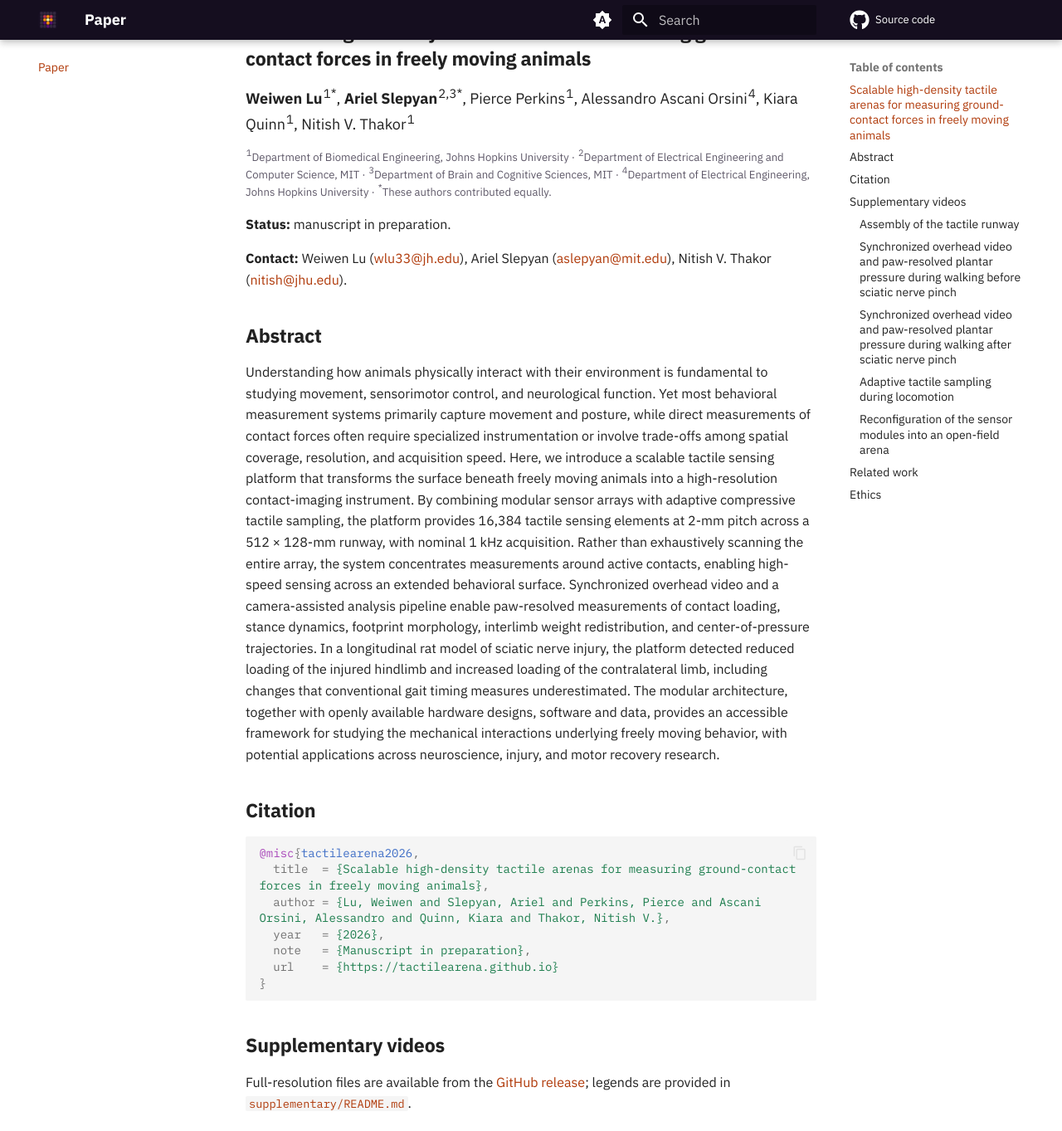
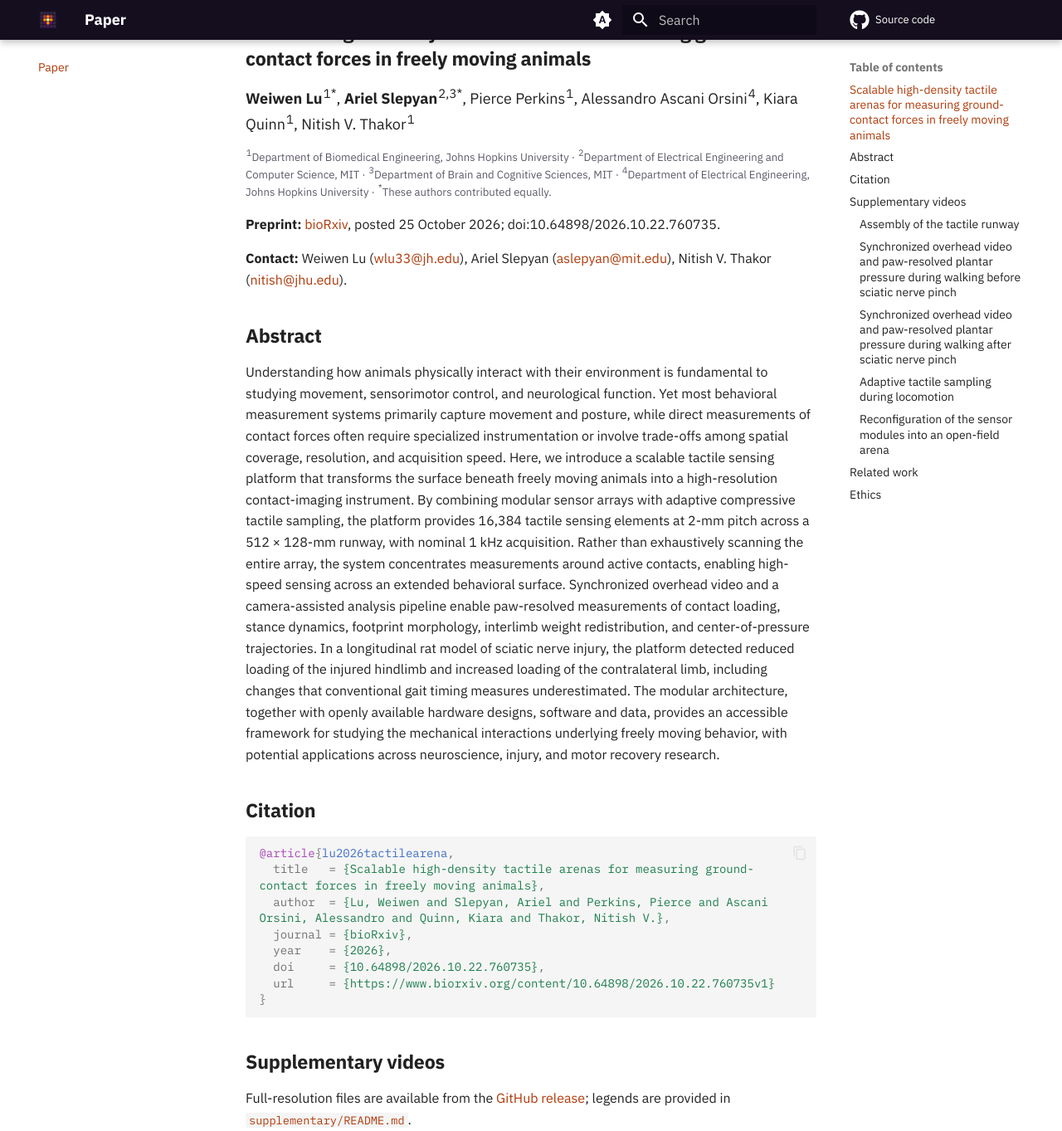
Before and after one commit to tactilearena/tactilearena.github.io, an MkDocs documentation site: the page built from docs/paper.md, in a window 1280 px wide and 1400 px high, scrolled down 202 px, cut to the strip 0-1363 px from the top of the window. Shown: the whole strip at 83% size. Built offline with MkDocs 1.6.1 and Material for MkDocs 9.7.7, drawn with Linux system fonts in a browser that asks for light colours; comment, search, counter and statistics services are not loaded.

Commit message:
Preprint posted on bioRxiv (doi:10.64898/2026.10.22.760735)
- Home: 'Preprint' button and preprint citation; Paper page: preprint link and citation
- README, CITATION.cff (preferred-citation), supplementary legends and release notes cite the preprint

````diff
--- a/docs/paper.md
+++ b/docs/paper.md
@@ -16,7 +16,7 @@ Pierce Perkins<sup>1</sup>, Alessandro Ascani Orsini<sup>4</sup>, Kiara Quinn<su
 <sup>4</sup>Department of Electrical Engineering, Johns Hopkins University ·
 <sup>&ast;</sup>These authors contributed equally.</p>
 
-**Status:** manuscript in preparation.
+**Preprint:** [bioRxiv](https://www.biorxiv.org/content/10.64898/2026.10.22.760735v1), posted 25 October 2026; doi:10.64898/2026.10.22.760735.
 
 **Contact:** Weiwen Lu ([wlu33@jh.edu](mailto:wlu33@jh.edu)), Ariel Slepyan
 ([aslepyan@mit.edu](mailto:aslepyan@mit.edu)), Nitish V. Thakor ([nitish@jhu.edu](mailto:nitish@jhu.edu)).
@@ -45,12 +45,13 @@ neuroscience, injury, and motor recovery research.
 <div class="ta-cite" markdown>
 
 ```bibtex
-@misc{tactilearena2026,
-  title  = {Scalable high-density tactile arenas for measuring ground-contact forces in freely moving animals},
-  author = {Lu, Weiwen and Slepyan, Ariel and Perkins, Pierce and Ascani Orsini, Alessandro and Quinn, Kiara and Thakor, Nitish V.},
-  year   = {2026},
-  note   = {Manuscript in preparation},
-  url    = {https://tactilearena.github.io}
+@article{lu2026tactilearena,
+  title   = {Scalable high-density tactile arenas for measuring ground-contact forces in freely moving animals},
+  author  = {Lu, Weiwen and Slepyan, Ariel and Perkins, Pierce and Ascani Orsini, Alessandro and Quinn, Kiara and Thakor, Nitish V.},
+  journal = {bioRxiv},
+  year    = {2026},
+  doi     = {10.64898/2026.10.22.760735},
+  url     = {https://www.biorxiv.org/content/10.64898/2026.10.22.760735v1}
 }
 ```
 
--- a/overrides/home.html
+++ b/overrides/home.html
@@ -44,7 +44,8 @@
         synchronized with overhead video and without instrumentation of the animal.
       </p>
       <div class="ta-hero__buttons">
-        <a class="ta-btn ta-btn--primary" href="#overview">Overview video</a>
+        <a class="ta-btn ta-btn--primary" href="https://www.biorxiv.org/content/10.64898/2026.10.22.760735v1">Preprint</a>
+        <a class="ta-btn" href="#overview">Overview video</a>
         <a class="ta-btn" href="{{ 'how-it-works/' | url }}">How it works</a>
         <a class="ta-btn" href="{{ 'build/' | url }}">Build guide</a>
         <a class="ta-btn" href="{{ config.repo_url }}">Code</a>
````
Also changed, not shown: README.md (+3 -3 lines), docs/index.md (+8 -7 lines), supplementary/README.md (+2 -0 lines), 1 other file.
